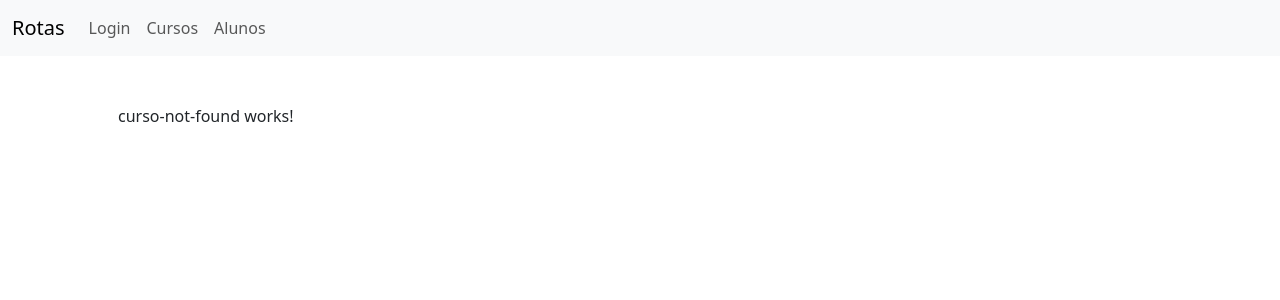
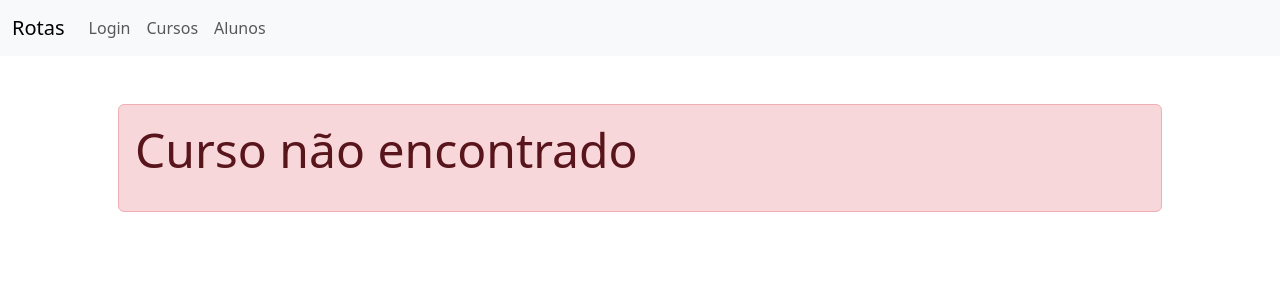
Before and after one commit to diesantana/angular-ad-routing, an Angular app: page /cursoNotFound in a window 1280 px wide. Shown: the top 300 px of the page. Built offline with nearby package versions, Linux system fonts and the light colour scheme.

Commit message:
feat: update template

```diff
--- a/src/app/cursos/curso-not-found/curso-not-found.component.html
+++ b/src/app/cursos/curso-not-found/curso-not-found.component.html
@@ -1 +1,5 @@
-<p>curso-not-found works!</p>
+<div class="alert alert-danger" role="alert">
+  <p class="display-5">
+    Curso não encontrado
+  </p>
+</div>
```
